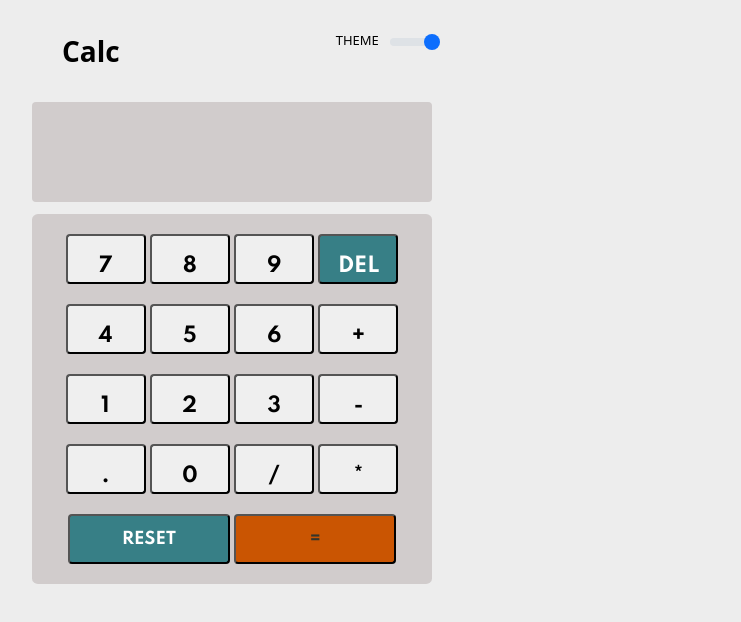
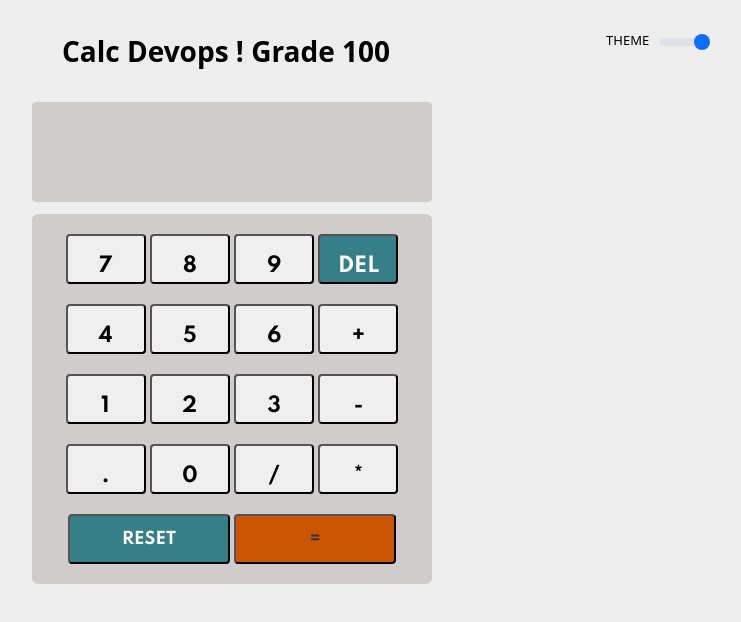
Before and after one commit to luaykalboni/DevOps_Final, a website: page Calculator.html in a window 1280 px wide. Shown: the whole page, without its empty margins (468-1209 px from the left). Drawn offline with nearby package versions, Linux system fonts and the light colour scheme.

Commit message:
small_change

```diff
--- a/Calculator.html
+++ b/Calculator.html
@@ -191,7 +191,7 @@ align-items: center;
 
     <div id="calc-page">
         <div id="calc-title">
-            <label id="title"><b>Calc</b></label>
+            <label id="title"><b>Calc Devops ! Grade 100</b></label>
             <div id="theme">
                 <button id="btn-theme" onclick="themeChange()" type="button">THEME</button>
                 <input type="range" class="form-range" min="0" max="1" step="1" id="theme-range">
```
